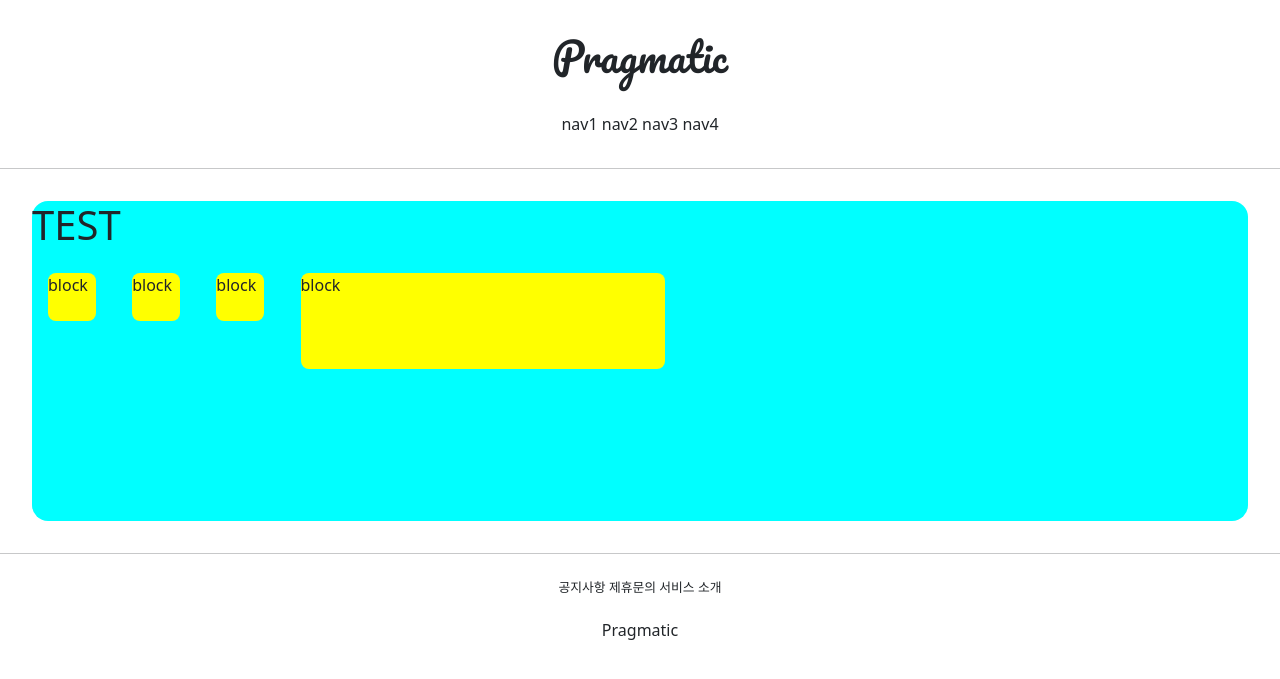
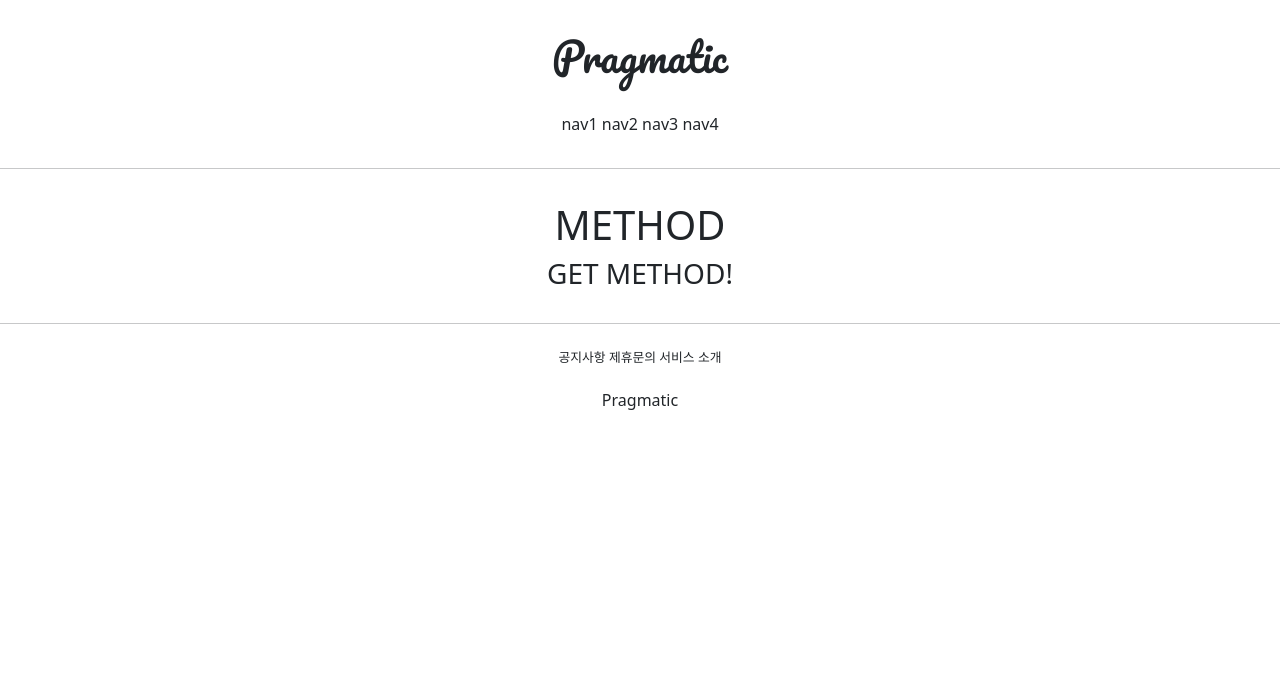
Before and after one commit to PR-Juyoung/GJAI_web, a Django app: page /accounts/hello_world/ in a window 1280 px wide. Shown: the top 679 px of the page. Run offline with Django 3.2, Linux system fonts and the light colour scheme; parts of the project's set-up code (start-up, migrations or seed data) failed here and were passed over.

Commit message:
210708 hello_world commit_1

```diff
--- a/GJAI_web_1/settings.py
+++ b/GJAI_web_1/settings.py
@@ -92,7 +92,7 @@ WSGI_APPLICATION = 'GJAI_web_1.wsgi.application'
 DATABASES = {
     'default': {
         'ENGINE': 'django.db.backends.sqlite3',
-        'NAME': BASE_DIR / 'db.sqlite3',
+        'NAME': BASE_DIR / 'db.sqlite3',             #   프로젝트 최상위 폴더
     }
 }
 
--- a/accountapp/templates/accountapp/hello_world.html
+++ b/accountapp/templates/accountapp/hello_world.html
@@ -2,27 +2,11 @@
 
 {% block content %}
 
-    <style>
-
-        .testing {
-            background-color: yellow;
-            height: 48px;
-            width: 48px;
-            margin: 1rem;
-            border-radius: .5rem;
-        }
-
-    </style>
-
-    <div style="height: 20rem; background-color: aqua; border-radius: 1rem; margin: 2rem;">
-        <h1>TEST</h1>
-
-        <div class="testing" style="display: inline-block">block</div>
-        <div class="testing" style="display: inline-block; width: 3rem; height: 3rem;">block</div>
-        <div class="testing" style="display: inline-block; width: 3em; height: 3em;">block</div>
-        <div class="testing" style="display: inline-block; width: 30%; height: 30%;">block</div>
+    <div style="margin: 2rem; text-align: center">
+        <h1>METHOD</h1>
 
 
+        <h3>{{ text }}</h3>
     </div>
 
 {% endblock %}
--- a/accountapp/views.py
+++ b/accountapp/views.py
@@ -6,4 +6,8 @@ from django.shortcuts import render
 def hello_world(request):
     #return HttpResponse('Hello World')
     #return render(request, 'base.html')
-    return render(request, 'accountapp/hello_world.html')
+
+    if request.method == "POST":
+        return render(request, 'accountapp/hello_world.html', context={'text': 'POST METHOD!'})
+    else:
+        return render(request, 'accountapp/hello_world.html', context={'text': 'GET METHOD!'})
--- a/static/base.css
+++ b/static/base.css
@@ -11,5 +11,3 @@
     font-size: .8rem;
     margin: 1.5rem
 }
-
-/* css 파일 따로 만들어주는 이유?*/
```
Also changed, not shown: accountapp/models.py (line endings or trailing spaces).
